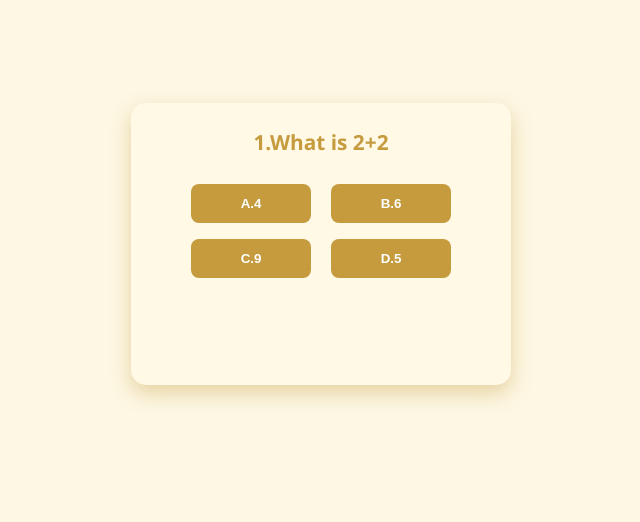
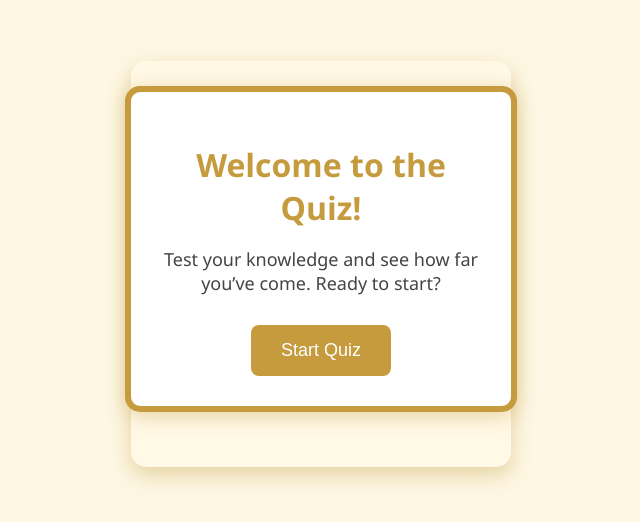
Before and after one commit to adedejiisa/Quiz, a plain HTML site: page index.html in a window 1280 px wide. Shown: the part 156-678 px from the top of the page, without its empty margins (319-959 px from the left). Drawn offline with Linux system fonts and the light colour scheme.

Commit message:
Update index.html

```diff
--- a/index.html
+++ b/index.html
@@ -6,7 +6,48 @@
   <meta name="viewport" content="width=device-width, initial-scale=1.0">
   <title>Quiz App</title>
   <style>
-
+    body {
+      font-family: Arial, sans-serif;
+      background: #f5f5f5;
+      display: flex;
+      justify-content: center;
+      align-items: center;
+      height: 100vh;
+      margin: 0;
+      padding: 20px;
+    }.quiz-intro {
+      justify-self:center;
+      background: white;
+      border: 6px solid #C59B3E;
+      border-radius: 15px;
+      padding: 30px;
+      width: 100%;
+      max-width: 480px;
+      text-align: center;
+      box-shadow: 0 4px 20px rgba(197,155,62,0.4);
+    }
+    h1 {
+      color: #C59B3E;
+      margin-bottom: 15px;
+    }
+    p {
+      font-size: 18px;
+      color: #444;
+      margin-bottom: 30px;
+    }
+    button {
+      background-color: #C59B3E;
+      color: white;
+      border: none;
+      padding: 15px 30px;
+      font-size: 18px;
+      border-radius: 8px;
+      cursor: pointer;
+      transition: background-color 0.3s;
+    }
+    button:hover {
+      background-color: #a37627;
+    }
 body {
   background: #fdf7e3;
   font-family: 'Segoe UI', Tahoma, Geneva, Verdana, sans-serif;
@@ -76,7 +117,13 @@ body {
 </head>
 <body>
   <main id="main">
-    <div id="quizSection">
+    <div class="quiz-intro" style="display:block;" id="quizIntro">
+      <!--<img src="31045a65-9682-415a-8720-cebb14cd0f8d.jpg" alt="Laxmi School Seal"/>-->
+    <h1>Welcome to the Quiz!</h1>
+    <p>Test your knowledge and see how far you’ve come. Ready to start?</p>
+    <button onclick="quizSection.style.display = 'block'; quizIntro.style.display ='none';">Start Quiz</button>
+  </div>
+    <div id="quizSection" style="display:none;">
       <div id="question"></div>
       <div id="options"></div>
       <div id="feedback"></div>
```
